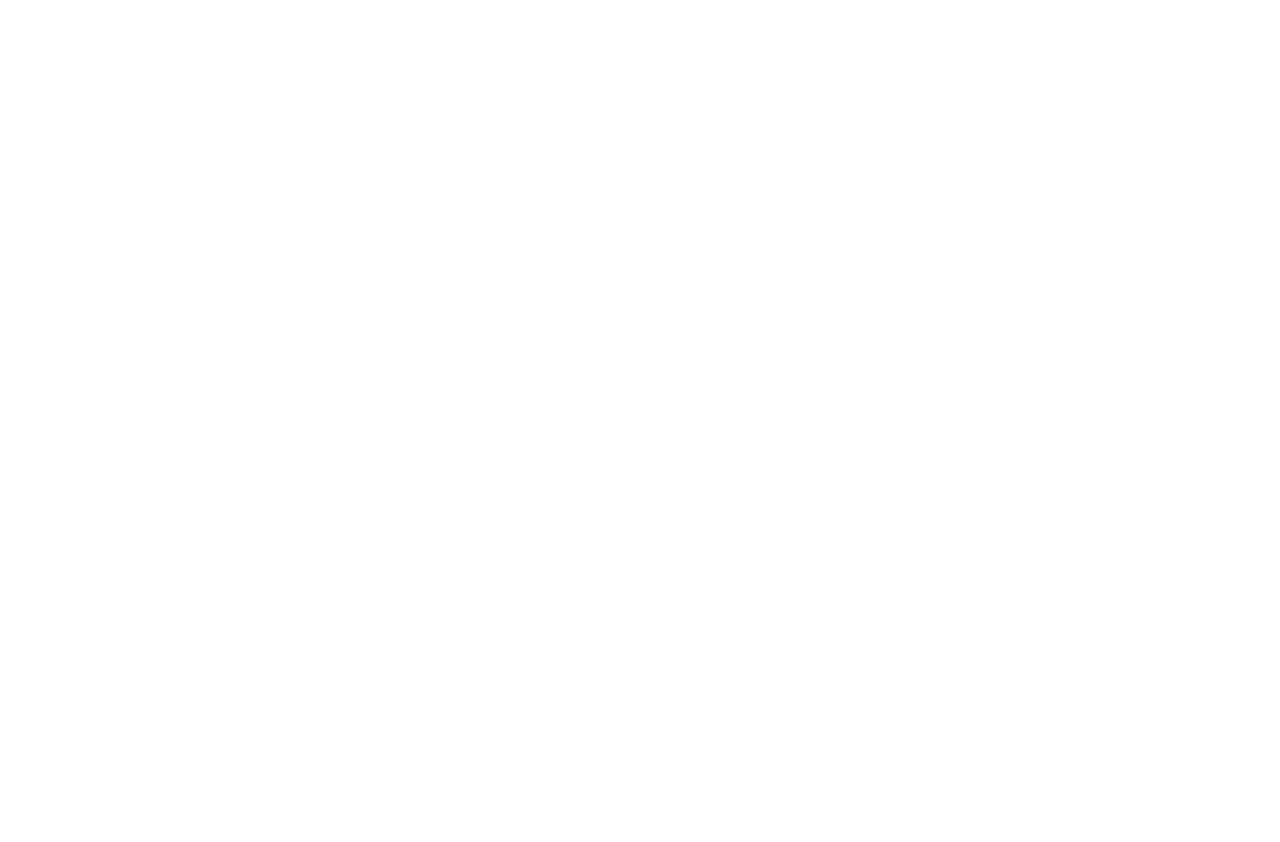
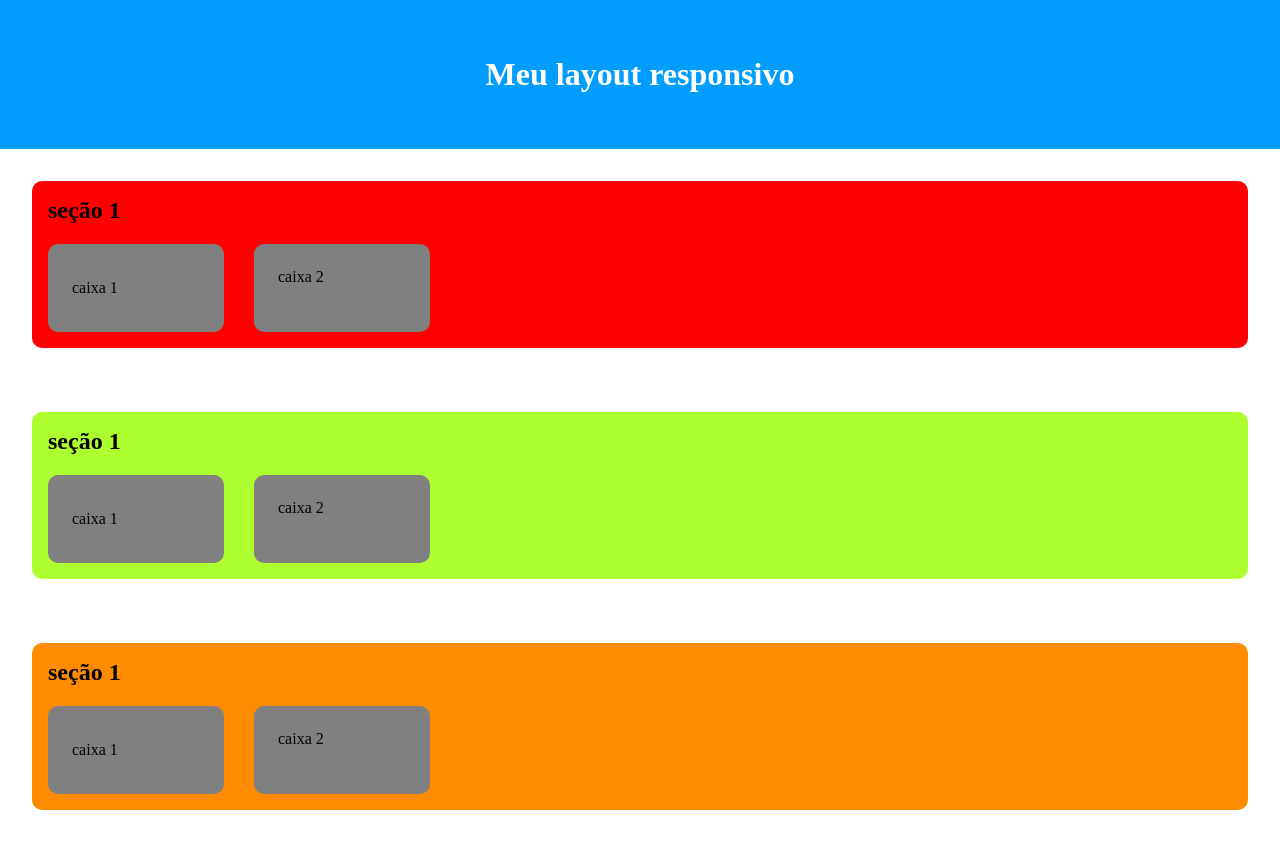
Before and after one commit to gabrieloliveira-crtl/Aula-de-medidas, a plain HTML site: page index.html in a window 1280 px wide. Before the commit the page ends 800 px from the top, so only its background shows below. Drawn offline with Linux system fonts and the light colour scheme.

Commit message:
aula17/09

```diff
--- a/index.html
+++ b/index.html
@@ -7,6 +7,42 @@
     <title>Document</title>
 </head>
 <body>
+    <header>
+        <h1>Meu layout responsivo</h1>
+    </header>
+
+    <main>
+        <section class="sessao1">
+            <div class="paipai">
+                <h2> seção 1</h2>
+                <div class="div-pai">
+                    <div class="div-filho">caixa 1</div>
+                    <div class="div-filho2">caixa 2</div>
+                </div>
+            </div>
+        </section>
+
+    <section class="sessao2">
+        <div class="paipai">
+            <h2> seção 1</h2>
+            <div class="div-pai">
+                <div class="div-filho">caixa 1</div>
+                <div class="div-filho2">caixa 2</div>
+            </div>
+        </div>
+    </section>
+
+    <section class="sessao3">
+        <div class="paipai">
+            <h2> seção 1</h2>
+            <div class="div-pai">
+                <div class="div-filho">caixa 1</div>
+                <div class="div-filho2">caixa 2</div>
+            </div>
+        </div>
+    </section>
+</main>
+
 
 
 </body>
--- a/style.css
+++ b/style.css
@@ -0,0 +1,69 @@
+*{
+    margin: 0;
+    padding: 0;
+    text-decoration: none;
+
+}
+header{
+    padding: 7vh;
+    display: flex;
+    justify-content: center;
+    color: white;
+    background-color: rgb(0, 157, 255);
+
+}
+
+.sessao1{
+    padding: 4vh;
+}
+.sessao2{
+    padding: 4vh;
+}
+.sessao3{
+    padding: 4vh;
+}
+.sessao4{
+    padding: 4vh;
+}
+.sessao1 .paipai{
+    padding: 2vh;
+    background-color: red;
+    border-radius: 10px;
+}
+.sessao2 .paipai{
+    padding: 2vh;
+    background-color: greenyellow;
+    border-radius: 10px;
+}
+.sessao3 .paipai{
+    padding: 2vh;
+    background-color: darkorange;
+    border-radius: 10px;
+}
+.sessao4 .paipai{
+    padding: 2vh;
+    background-color: lightsalmon;
+    border-radius: 10px;
+}
+section h2{
+    margin-bottom: 20px;
+}
+.div-pai{
+display: flex;
+gap: 30px;
+
+}
+.div-pai div{
+    height: 5vh;
+    padding: 3vh;
+    border-radius: 10px;
+    display: flex;
+    width: 10vw;
+    gap: 10px;
+    background-color: gray;
+}
+.div-filho{
+    display: flex;
+    align-items: center;
+    text-align: center;
+}
```
Also changed, not shown: aula2.txt.
